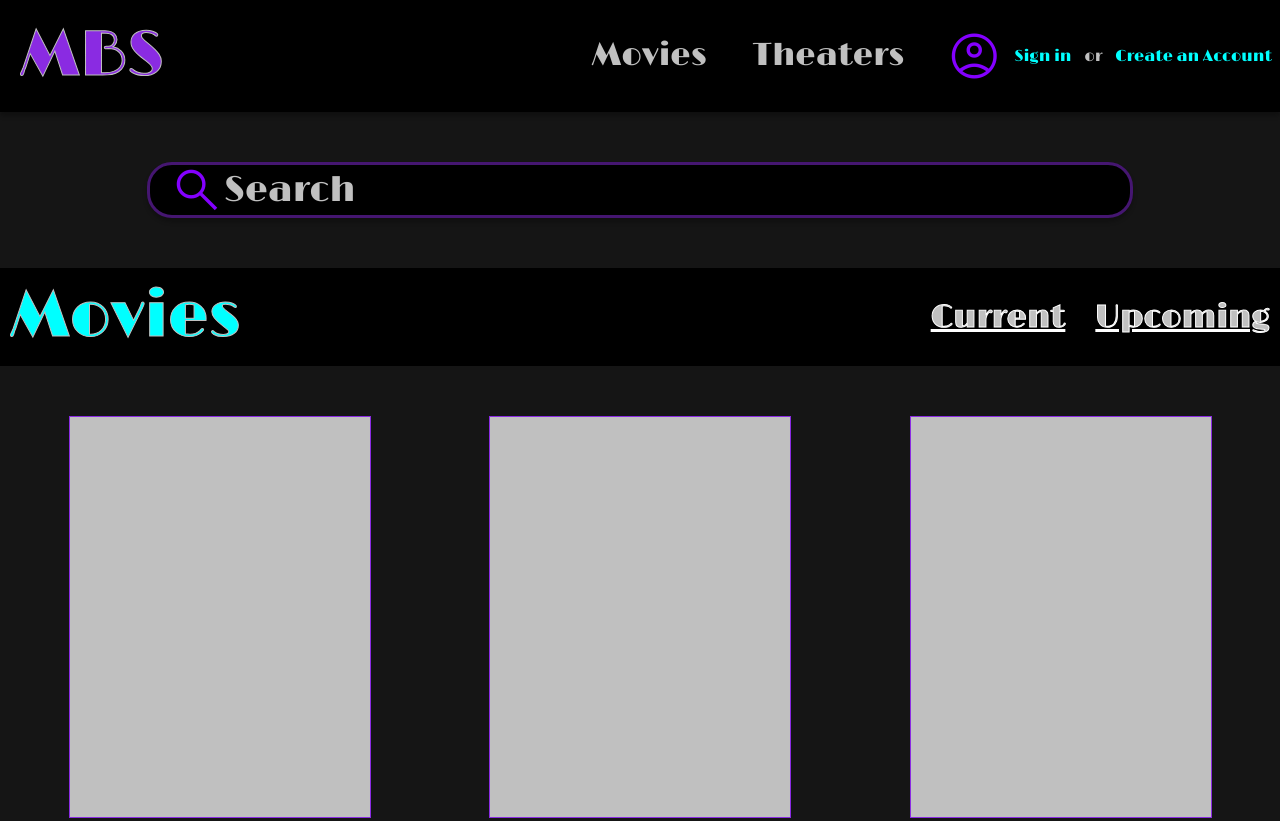
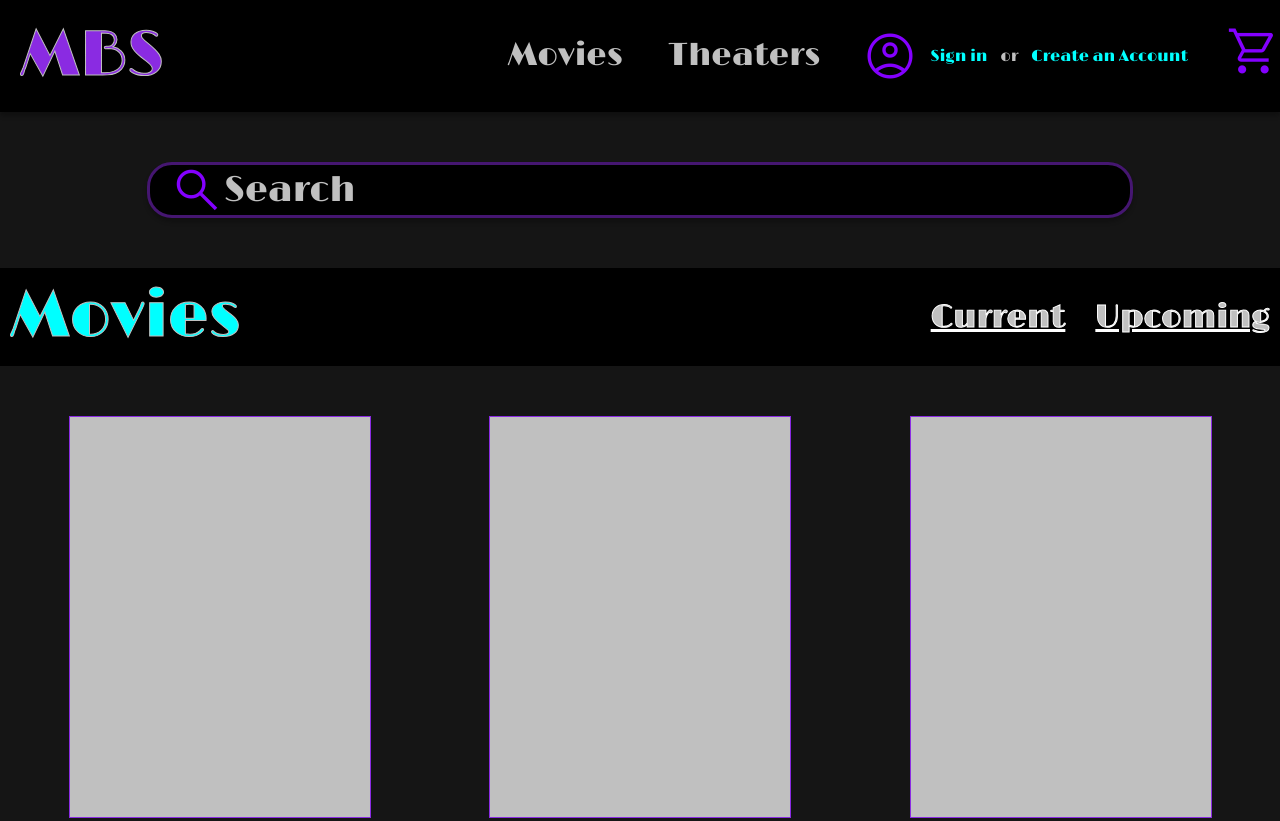
Before and after one commit to Shruti-Nagawekar/CinemaConnect, a plain HTML site: page Home.html in a window 1280 px wide. Shown: the top 821 px of the page. Drawn offline with nearby package versions, Linux system fonts and the light colour scheme.

Commit message:
Added Cart

```diff
--- a/Home.html
+++ b/Home.html
@@ -266,6 +266,12 @@
                 <span>or</span>
                 <a class="create">Create an Account</a>
             </div>
+            <div>
+                <span class="material-symbols-outlined" id ="icon"  href="#cart">
+                    shopping_cart
+                </span>
+            </div>
+
         </nav>
 
         <div class="burger-menu" onclick="toggleMobileNav()">
```
